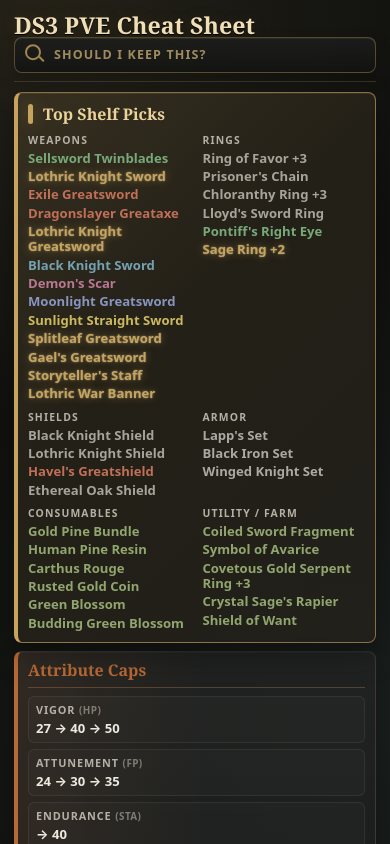
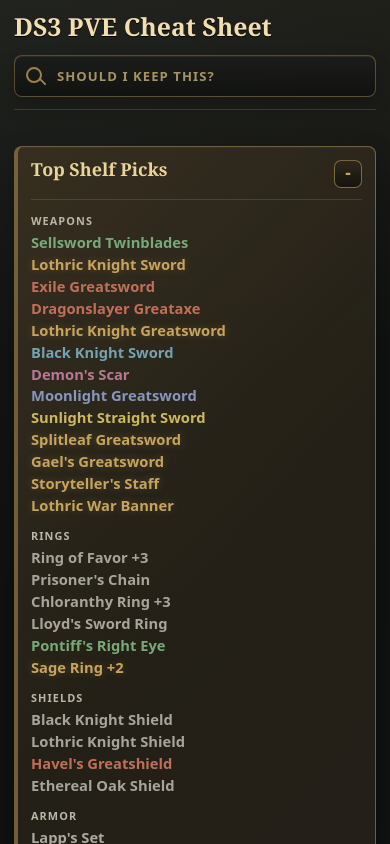
Before and after one commit to Morgpo/ds3-cheat-sheet, a React (Vite) app: page / in a window 390 px wide. Shown: the top 844 px of the page. Built offline with nearby package versions, Linux system fonts and the light colour scheme.

Commit message:
Refactor DS3 cheat sheet layout and polish responsive styling

```diff
--- a/src/App.jsx
+++ b/src/App.jsx
@@ -146,7 +146,7 @@
 
       <SearchStatus query={search.trim()} />
 
-      <div className="feature-stack" hidden={featureStackHidden}>
+      <section aria-label="Featured reference panels" className="feature-grid" hidden={featureStackHidden}>
         {featureSections.map((section) => (
           <SectionRenderer
             key={section.id}
@@ -156,9 +156,9 @@
             topShelfItems={topShelfItems}
           />
         ))}
-      </div>
+      </section>
 
-      <section aria-label="Build and category columns" className="main-grid">
+      <section aria-label="Build and category cards" className="build-grid">
         {(cheatSheet.sections.main || []).map((section) => (
           <SectionRenderer
             key={section.id}
@@ -170,7 +170,7 @@
         ))}
       </section>
 
-      <section aria-label="Lower utility sections" className="lower-board">
+      <section aria-label="Lower utility sections" className="utility-grid">
         {(cheatSheet.sections.lower || []).map((section) => (
           <SectionRenderer
             key={section.id}
@@ -230,27 +230,14 @@
 function InteractiveSection({ children, className, collapsed, onCollapse, section }) {
   const accent = THEME_VAR[section.theme] || THEME_VAR.neutral;
 
-  function handleKeyDown(event) {
-    if (event.key === "Enter" || event.key === " ") {
-      event.preventDefault();
-      onCollapse(section.id);
-    }
-  }
-
   return (
     <section
-      aria-expanded={!collapsed}
       aria-labelledby={`${section.id}-title`}
       className={`${className}${section.isSearchHidden ? " search-hidden" : ""}`}
       hidden={collapsed}
-      onClick={() => onCollapse(section.id)}
-      onKeyDown={handleKeyDown}
-      role="button"
       style={{ "--accent": accent }}
-      tabIndex={collapsed ? -1 : 0}
-      title={`Hide ${section.title}`}
     >
-      {children}
+      {children({ onCollapse: () => onCollapse(section.id) })}
     </section>
   );
 }
@@ -263,9 +250,12 @@
       onCollapse={onCollapse}
       section={section}
     >
-      <div className="section-title">
+      {({ onCollapse: hideSection }) => (
+        <>
+          <header className="section-title">
             <h2 id={`${section.id}-title`}>{section.title}</h2>
-      </div>
+            <CollapseButton onCollapse={hideSection} section={section} />
+          </header>
           <div className="top-grid">
             {section.groups.map((group) => (
               <ItemGroup
@@ -276,6 +266,8 @@
               />
             ))}
           </div>
+        </>
+      )}
     </InteractiveSection>
   );
 }
@@ -293,8 +285,13 @@
       onCollapse={onCollapse}
       section={section}
     >
+      {({ onCollapse: hideSection }) => (
+        <>
           <header className="card-head">
+            <div className="card-title-row">
               <h2 id={`${section.id}-title`}>{section.title}</h2>
+              <CollapseButton onCollapse={hideSection} section={section} />
+            </div>
             {section.description ? <p className="card-desc">{section.description}</p> : null}
           </header>
           <div className="card-groups">
@@ -307,6 +304,8 @@
               />
             ))}
           </div>
+        </>
+      )}
     </InteractiveSection>
   );
 }
@@ -343,8 +342,13 @@
       onCollapse={onCollapse}
       section={section}
     >
+      {({ onCollapse: hideSection }) => (
+        <>
           <header className="card-head">
+            <div className="card-title-row">
               <h2 id={`${section.id}-title`}>{section.title}</h2>
+              <CollapseButton onCollapse={hideSection} section={section} />
+            </div>
           </header>
           <div className="caps-grid">
             {section.rows.map((row, index) => (
@@ -356,7 +360,23 @@
             ))}
             {section.note ? <CapNote note={section.note} /> : null}
           </div>
+        </>
+      )}
     </InteractiveSection>
+  );
+}
+
+function CollapseButton({ onCollapse, section }) {
+  return (
+    <button
+      aria-label={`Hide ${section.title}`}
+      className="collapse-button"
+      onClick={onCollapse}
+      title={`Hide ${section.title}`}
+      type="button"
+    >
+      <span aria-hidden="true">-</span>
+    </button>
   );
 }
 
--- a/src/styles.css
+++ b/src/styles.css
@@ -1,14 +1,15 @@
 :root {
-  --bg: #10110f;
-  --bg-2: #171915;
-  --panel: rgba(27, 30, 28, 0.93);
-  --panel-strong: rgba(34, 37, 34, 0.97);
-  --line: rgba(214, 191, 145, 0.18);
-  --line-soft: rgba(238, 232, 219, 0.09);
+  --bg: #0f1110;
+  --bg-2: #171916;
+  --panel: rgba(27, 30, 28, 0.94);
+  --panel-strong: rgba(34, 36, 32, 0.96);
+  --panel-soft: rgba(255, 255, 255, 0.025);
+  --line: rgba(216, 197, 153, 0.18);
+  --line-soft: rgba(238, 232, 219, 0.1);
   --text: #ece9df;
-  --muted: #b5b0a5;
-  --dim: #807c73;
-  --shadow: rgba(0, 0, 0, 0.34);
+  --muted: #bbb6aa;
+  --dim: #868176;
+  --shadow: rgba(0, 0, 0, 0.3);
   --c-top-shelf: #c7a45e;
   --c-neutral: #a7a49c;
   --c-quality: #75a2b0;
@@ -23,124 +24,132 @@
   --c-caps: #b86a36;
 }
 
-* { box-sizing: border-box; }
+* {
+  box-sizing: border-box;
+}
 
-html { min-height: 100%; }
+html {
+  min-height: 100%;
+}
 
 body {
   margin: 0;
   color: var(--text);
   background:
-    radial-gradient(circle at 8% 0%, rgba(199, 164, 94, 0.11), transparent 26rem),
-    radial-gradient(circle at 92% 12%, rgba(117, 162, 176, 0.08), transparent 28rem),
-    linear-gradient(180deg, var(--bg), var(--bg-2) 64%, #0c0d0b);
+    linear-gradient(180deg, rgba(199, 164, 94, 0.07), transparent 22rem),
+    linear-gradient(145deg, rgba(117, 162, 176, 0.055), transparent 32rem),
+    linear-gradient(180deg, var(--bg), var(--bg-2) 68%, #0b0d0b);
   font-family: ui-sans-serif, system-ui, -apple-system, BlinkMacSystemFont, "Segoe UI", sans-serif;
   letter-spacing: 0;
 }
 
+button,
+input {
+  font: inherit;
+}
+
 .board {
-  width: min(1760px, 100%);
+  width: min(1480px, 100%);
   margin: 0 auto;
-  padding: clamp(10px, 1.7vw, 24px);
-  padding-bottom: 82px;
-  display: grid;
-  grid-template-columns: repeat(auto-fit, minmax(min(250px, 100%), 1fr));
-  gap: 8px;
-  align-items: start;
+  padding: clamp(14px, 2vw, 28px);
+  padding-bottom: 88px;
 }
 
 .masthead {
-  grid-column: 1 / -1;
-  display: flex;
+  display: grid;
+  grid-template-columns: minmax(0, 1fr) minmax(260px, 380px);
   align-items: end;
-  justify-content: space-between;
   gap: 16px;
-  margin-bottom: 2px;
-  padding-bottom: 8px;
+  margin-bottom: 8px;
+  padding-bottom: 12px;
   border-bottom: 1px solid var(--line);
 }
 
-h1, h2, h3, p, dl, dd { margin: 0; }
+h1,
+h2,
+h3,
+p,
+dl,
+dd {
+  margin: 0;
+}
 
 h1 {
+  color: #f1dfb2;
   font-family: Georgia, "Times New Roman", serif;
-  font-size: clamp(1.45rem, 2.4vw, 2.45rem);
-  line-height: 0.98;
+  font-size: clamp(1.55rem, 2.3vw, 2.55rem);
   font-weight: 700;
-  color: #f0dfb7;
-  text-shadow: 0 1px 0 #000, 0 0 18px rgba(199, 164, 94, 0.14);
+  line-height: 1;
+  text-shadow: 0 1px 0 #000;
 }
 
 .search-wrap {
   position: relative;
-  flex: 0 1 320px;
+  width: 100%;
 }
 
 .search-wrap::before {
   content: "";
   position: absolute;
-  left: 11px;
+  left: 12px;
   top: 50%;
   width: 12px;
   height: 12px;
   border: 2px solid var(--c-top-shelf);
   border-radius: 50%;
-  transform: translateY(-55%);
-  opacity: 0.78;
+  transform: translateY(-56%);
+  opacity: 0.76;
   pointer-events: none;
 }
 
 .search-wrap::after {
   content: "";
   position: absolute;
-  left: 24px;
+  left: 25px;
   top: calc(50% + 5px);
-  width: 7px;
+  width: 8px;
   height: 2px;
   border-radius: 99px;
   background: var(--c-top-shelf);
   transform: rotate(45deg);
-  opacity: 0.78;
+  opacity: 0.76;
   pointer-events: none;
 }
 
 .drop-search {
   width: 100%;
-  min-width: min(320px, 100%);
-  height: 36px;
-  border: 1px solid rgba(199, 164, 94, 0.36);
+  height: 42px;
+  border: 1px solid rgba(199, 164, 94, 0.38);
   border-radius: 8px;
-  padding: 0 12px 0 39px;
+  padding: 0 14px 0 42px;
   color: var(--text);
   background:
-    linear-gradient(180deg, rgba(255,255,255,0.04), transparent),
-    rgba(19, 20, 18, 0.86);
-  box-shadow: inset 0 1px 0 rgba(255, 236, 181, 0.07), 0 8px 18px rgba(0,0,0,0.18);
-  font: 650 0.78rem/1 ui-sans-serif, system-ui, -apple-system, BlinkMacSystemFont, "Segoe UI", sans-serif;
-  letter-spacing: 0.02em;
+    linear-gradient(180deg, rgba(255, 255, 255, 0.045), transparent),
+    rgba(17, 18, 16, 0.9);
+  box-shadow: inset 0 1px 0 rgba(255, 236, 181, 0.07), 0 8px 18px rgba(0, 0, 0, 0.18);
+  font-size: 0.82rem;
+  font-weight: 700;
 }
 
 .drop-search::placeholder {
-  color: color-mix(in srgb, var(--c-top-shelf) 72%, var(--muted));
+  color: color-mix(in srgb, var(--c-top-shelf) 68%, var(--muted));
   text-transform: uppercase;
-  letter-spacing: 0.09em;
-  opacity: 0.8;
+  letter-spacing: 0.08em;
+  opacity: 0.84;
 }
 
 .drop-search:focus {
   outline: 2px solid color-mix(in srgb, var(--c-top-shelf) 62%, white);
   outline-offset: 2px;
-  border-color: rgba(199, 164, 94, 0.68);
+  border-color: rgba(199, 164, 94, 0.7);
 }
 
 .search-status {
-  grid-column: 1 / -1;
-  display: none;
-  margin-top: -2px;
-  padding: 2px 1px 4px;
+  min-height: 20px;
+  margin-bottom: 8px;
   color: var(--muted);
-  font-size: 0.74rem;
-  line-height: 1.25;
+  font-size: 0.78rem;
+  line-height: 1.35;
 }
 
 .search-status strong {
@@ -148,75 +157,186 @@
   font-weight: 780;
 }
 
-.searching .search-status {
-  display: block;
+.feature-grid,
+.build-grid,
+.utility-grid {
+  display: grid;
+  align-items: start;
+  gap: 12px;
+}
+
+.feature-grid {
+  grid-template-columns: minmax(0, 1.25fr) minmax(360px, 0.75fr);
+  margin-bottom: 14px;
+}
+
+.searching .feature-grid {
+  grid-template-columns: 1fr;
+}
+
+.build-grid {
+  grid-template-columns: repeat(auto-fit, minmax(min(340px, 100%), 1fr));
+  margin-bottom: 14px;
+}
+
+.utility-grid {
+  grid-template-columns: repeat(auto-fit, minmax(min(340px, 100%), 1fr));
+}
+
+.feature-grid[hidden],
+.collapse-dock[hidden],
+[hidden] {
+  display: none !important;
 }
 
 .search-hidden {
   display: none !important;
 }
 
-.feature-stack {
+.top-shelf,
+.board-card {
+  --accent: var(--c-neutral);
   min-width: 0;
-  align-self: start;
-  display: grid;
-  gap: 8px;
+  border: 1px solid var(--line-soft);
+  border-left: 4px solid var(--accent);
+  border-radius: 8px;
+  background:
+    linear-gradient(180deg, rgba(255, 255, 255, 0.032), transparent 24%),
+    linear-gradient(90deg, color-mix(in srgb, var(--accent) 9%, transparent), transparent 55%),
+    var(--panel);
+  box-shadow: 0 12px 28px var(--shadow), inset 0 1px 0 rgba(255, 255, 255, 0.035);
 }
 
 .top-shelf {
   --accent: var(--c-top-shelf);
-  position: relative;
+  min-height: 100%;
+  padding: clamp(14px, 1.5vw, 18px);
+  border-color: rgba(199, 164, 94, 0.48);
+  background:
+    linear-gradient(135deg, rgba(199, 164, 94, 0.14), rgba(199, 164, 94, 0.035) 44%, rgba(255, 255, 255, 0.018)),
+    rgba(31, 28, 22, 0.94);
+}
+
+.board-card {
+  padding: 14px;
+}
+
+.top-shelf:hover,
+.board-card:hover {
+  border-color: color-mix(in srgb, var(--accent) 46%, var(--line-soft));
+}
+
+.section-title,
+.card-title-row {
+  display: flex;
+  align-items: start;
+  justify-content: space-between;
+  gap: 12px;
+}
+
+.section-title {
+  margin-bottom: 13px;
+  padding-bottom: 11px;
+  border-bottom: 1px solid rgba(199, 164, 94, 0.2);
+}
+
+.section-title h2,
+.card-head h2 {
   min-width: 0;
-  margin: 0;
-  padding: 10px;
-  border: 1px solid rgba(199, 164, 94, 0.62);
-  border-left: 4px solid var(--c-top-shelf);
-  border-radius: 8px;
+  font-family: Georgia, "Times New Roman", serif;
+  line-height: 1.08;
+}
+
+.section-title h2 {
+  color: #ead49b;
+  font-size: clamp(1.12rem, 1.5vw, 1.45rem);
+}
+
+.card-head {
+  margin-bottom: 12px;
+  padding-bottom: 10px;
+  border-bottom: 1px solid var(--line-soft);
+}
+
+.card-head h2 {
+  color: var(--accent);
+  font-size: 1.18rem;
+}
+
+.card-desc {
+  max-width: 44rem;
+  margin-top: 6px;
+  color: var(--muted);
+  font-size: 0.82rem;
+  line-height: 1.35;
+}
+
+.collapse-button {
+  flex: 0 0 auto;
+  width: 28px;
+  height: 28px;
+  display: grid;
+  place-items: center;
+  border: 1px solid color-mix(in srgb, var(--accent) 48%, var(--line-soft));
+  border-radius: 7px;
+  color: var(--accent);
   background:
-    linear-gradient(135deg, rgba(199, 164, 94, 0.15), rgba(199, 164, 94, 0.035) 42%, rgba(255,255,255,0.02)),
-    rgba(31, 28, 22, 0.93);
-  box-shadow: 0 12px 30px var(--shadow), inset 0 1px 0 rgba(255, 236, 181, 0.08);
+    linear-gradient(180deg, color-mix(in srgb, var(--accent) 14%, transparent), transparent),
+    rgba(16, 17, 15, 0.82);
   cursor: pointer;
 }
 
-.section-title {
-  display: flex;
-  align-items: center;
-  gap: 10px;
-  margin-bottom: 8px;
+.collapse-button span {
+  transform: translateY(-1px);
+  font-size: 1.08rem;
+  font-weight: 800;
+  line-height: 1;
 }
 
-.section-title::before {
-  content: "";
-  width: 5px;
-  height: 20px;
-  border-radius: 99px;
-  background: var(--c-top-shelf);
-  box-shadow: 0 0 16px rgba(199, 164, 94, 0.34);
+.collapse-button:hover {
+  border-color: color-mix(in srgb, var(--accent) 66%, white);
+  background:
+    linear-gradient(180deg, color-mix(in srgb, var(--accent) 22%, transparent), transparent),
+    rgba(24, 25, 22, 0.95);
 }
 
-.section-title h2 {
-  font-family: Georgia, "Times New Roman", serif;
-  font-size: clamp(1rem, 1.45vw, 1.3rem);
-  color: #ead49b;
+.collapse-button:focus-visible,
+.dock-button:focus-visible,
+.drop-search:focus-visible {
+  outline: 2px solid color-mix(in srgb, var(--accent, var(--c-top-shelf)) 70%, white);
+  outline-offset: 2px;
 }
 
 .top-grid {
   display: grid;
-  grid-template-columns: repeat(auto-fit, minmax(min(132px, 100%), 1fr));
-  gap: 7px 12px;
+  grid-template-columns: repeat(auto-fit, minmax(min(170px, 100%), 1fr));
+  gap: 14px 22px;
 }
 
-.top-group, .group {
+.card-groups {
+  display: grid;
+  grid-template-columns: repeat(auto-fit, minmax(min(150px, 100%), 1fr));
+  gap: 14px 18px;
+  align-items: start;
+}
+
+.compact-card .card-groups {
+  grid-template-columns: repeat(auto-fit, minmax(min(170px, 100%), 1fr));
+}
+
+.top-group,
+.group {
   min-width: 0;
 }
 
-.top-group h3, .group h3 {
-  margin-bottom: 3px;
+.top-group h3,
+.group h3,
+.cap-note h3 {
+  margin-bottom: 6px;
   color: var(--muted);
-  font-size: 0.65rem;
-  font-weight: 750;
-  letter-spacing: 0.11em;
+  font-size: 0.68rem;
+  font-weight: 780;
+  letter-spacing: 0.1em;
   text-transform: uppercase;
 }
 
@@ -226,302 +346,297 @@
   padding: 0;
 }
 
-.top-group ul, .group ul {
+.top-group ul,
+.group ul {
   display: grid;
-  gap: 1px;
+  gap: 4px;
 }
 
 .item {
   position: relative;
-  padding: 1px 0;
   color: var(--text);
-  font-size: 0.82rem;
-  line-height: 1.17;
+  font-size: 0.9rem;
+  line-height: 1.22;
   overflow-wrap: anywhere;
 }
 
-.item::before {
-  content: none;
-}
-
-.use-accent { color: var(--accent); }
-.style-top-shelf { color: var(--c-top-shelf); }
 .top-shelf .item {
   font-weight: 760;
 }
-.top-shelf .style-top-shelf {
-  font-weight: 800;
-  text-shadow: 0 0 10px rgba(199, 164, 94, 0.45), 0 0 2px rgba(255, 239, 196, 0.45);
-}
+
+.style-top-shelf,
+.top-shelf .style-top-shelf,
 .board-card .top-pick-match {
   color: var(--c-top-shelf);
-  font-weight: inherit;
-  text-shadow: 0 0 10px rgba(199, 164, 94, 0.42), 0 0 2px rgba(255, 239, 196, 0.38);
-}
-.style-neutral { color: var(--c-neutral); }
-.style-quality { color: var(--c-quality); }
-.style-strength { color: var(--c-strength); }
-.style-dexterity { color: var(--c-dexterity); }
-.style-sorcery { color: var(--c-sorcery); }
-.style-faith { color: var(--c-faith); }
-.style-pyromancy-dark { color: var(--c-pyromancy-dark); }
-.style-luck-bleed { color: var(--c-luck-bleed); }
-.style-armor { color: var(--c-armor); }
-.style-consumables { color: var(--c-consumables); }
-
-.main-grid {
-  display: contents;
+  font-weight: 760;
+  text-shadow: 0 0 8px rgba(199, 164, 94, 0.28);
 }
 
-.board-card {
-  --accent: var(--c-neutral);
-  min-width: 0;
-  align-self: start;
-  padding: 10px;
-  border: 1px solid var(--line-soft);
-  border-left: 4px solid var(--accent);
-  border-radius: 8px;
-  background:
-    linear-gradient(180deg, rgba(255,255,255,0.032), transparent 26%),
-    linear-gradient(90deg, color-mix(in srgb, var(--accent) 10%, transparent), transparent 54%),
-    var(--panel);
-  box-shadow: 0 10px 24px rgba(0,0,0,0.24), inset 0 1px 0 rgba(255,255,255,0.035);
-  cursor: pointer;
-  transition: transform 140ms ease, border-color 140ms ease, background-color 140ms ease;
+.style-neutral {
+  color: var(--c-neutral);
 }
 
-.board-card:hover, .top-shelf:hover {
-  border-color: color-mix(in srgb, var(--accent) 56%, var(--line-soft));
-  transform: translateY(-1px);
+.style-quality {
+  color: var(--c-quality);
 }
 
-.board-card:focus-visible, .top-shelf:focus-visible, .dock-button:focus-visible {
-  outline: 2px solid color-mix(in srgb, var(--accent) 72%, white);
-  outline-offset: 2px;
+.style-strength {
+  color: var(--c-strength);
 }
 
-.card-head {
-  margin-bottom: 8px;
-  padding-bottom: 7px;
-  border-bottom: 1px solid var(--line-soft);
+.style-dexterity {
+  color: var(--c-dexterity);
 }
 
-.card-head h2 {
-  color: var(--accent);
-  font-family: Georgia, "Times New Roman", serif;
-  font-size: 1rem;
-  line-height: 1.1;
+.style-sorcery {
+  color: var(--c-sorcery);
 }
 
-.card-desc {
-  margin-top: 4px;
-  color: var(--muted);
-  font-size: 0.72rem;
-  line-height: 1.22;
+.style-faith {
+  color: var(--c-faith);
 }
 
-.card-groups {
-  display: grid;
-  grid-template-columns: repeat(auto-fit, minmax(min(118px, 100%), 1fr));
-  gap: 8px 10px;
-  align-items: start;
+.style-pyromancy-dark {
+  color: var(--c-pyromancy-dark);
 }
 
-.lower-board {
-  display: contents;
+.style-luck-bleed {
+  color: var(--c-luck-bleed);
 }
 
-.compact-card .card-groups {
-  grid-template-columns: repeat(auto-fit, minmax(min(136px, 100%), 1fr));
-  gap: 8px 10px;
+.style-armor {
+  color: var(--c-armor);
+}
+
+.style-consumables {
+  color: var(--c-consumables);
 }
 
 .neutral-card {
   background:
-    linear-gradient(180deg, rgba(255,255,255,0.028), transparent 28%),
-    linear-gradient(90deg, rgba(167, 164, 156, 0.10), transparent 48%),
+    linear-gradient(180deg, rgba(255, 255, 255, 0.03), transparent 28%),
+    linear-gradient(90deg, rgba(167, 164, 156, 0.09), transparent 48%),
     var(--panel);
 }
 
 .caps-card {
   --accent: var(--c-caps);
   background:
-    linear-gradient(180deg, rgba(255,255,255,0.028), transparent 28%),
-    linear-gradient(90deg, rgba(184, 106, 54, 0.11), transparent 52%),
+    linear-gradient(180deg, rgba(255, 255, 255, 0.03), transparent 28%),
+    linear-gradient(90deg, rgba(184, 106, 54, 0.1), transparent 52%),
     var(--panel);
 }
 
 .caps-card .card-head {
-  margin-bottom: 8px;
-  padding-bottom: 7px;
-  border-bottom: 1px solid color-mix(in srgb, var(--c-caps) 28%, var(--line-soft));
-}
-
-.caps-card .card-head::before {
-  content: none;
+  border-bottom-color: color-mix(in srgb, var(--c-caps) 26%, var(--line-soft));
 }
 
 .caps-card .card-head h2 {
   color: var(--c-caps);
-  font-size: 1rem;
 }
 
 .caps-grid {
   display: grid;
   grid-template-columns: repeat(2, minmax(0, 1fr));
-  gap: 6px;
+  gap: 8px;
 }
 
 .cap-row {
   display: grid;
   grid-template-columns: minmax(0, 1fr) auto;
   align-items: baseline;
-  gap: 8px;
-  padding: 5px 7px;
-  border: 1px solid rgba(238, 232, 219, 0.07);
-  border-radius: 6px;
-  background: rgba(255, 255, 255, 0.018);
+  gap: 10px;
+  min-height: 38px;
+  padding: 7px 9px;
+  border: 1px solid rgba(238, 232, 219, 0.075);
+  border-radius: 7px;
+  background: var(--panel-soft);
 }
 
 .cap-label {
   color: var(--muted);
-  font-size: 0.68rem;
+  font-size: 0.7rem;
   font-weight: 760;
-  letter-spacing: 0.08em;
+  letter-spacing: 0.075em;
   text-transform: uppercase;
 }
 
 .cap-label small {
   color: var(--dim);
-  font-size: 0.62rem;
-  letter-spacing: 0.04em;
+  font-size: 0.64rem;
+  letter-spacing: 0.035em;
 }
 
 .cap-value {
   color: var(--text);
-  font-size: 0.82rem;
-  font-weight: 720;
+  font-size: 0.86rem;
+  font-weight: 740;
+  text-align: right;
   white-space: nowrap;
 }
 
 .cap-note {
   grid-column: 1 / -1;
   margin-top: 2px;
-  padding: 7px;
+  padding: 9px 2px 0;
   border-top: 1px solid rgba(238, 232, 219, 0.08);
-}
-
-.cap-note h3 {
-  margin-bottom: 4px;
-  color: var(--muted);
-  font-size: 0.65rem;
-  font-weight: 750;
-  letter-spacing: 0.11em;
-  text-transform: uppercase;
 }
 
 .cap-note p {
   color: var(--muted);
-  font-size: 0.76rem;
-  line-height: 1.25;
+  font-size: 0.8rem;
+  line-height: 1.35;
 }
 
 .collapse-dock {
   position: fixed;
   left: 50%;
-  bottom: 12px;
+  bottom: 14px;
   z-index: 20;
+  max-width: calc(100vw - 24px);
   transform: translateX(-50%);
-  max-width: calc(100vw - 24px);
-}
-
-.collapse-dock[hidden] {
-  display: none;
 }
 
 .dock-track {
   display: flex;
-  gap: 6px;
+  gap: 7px;
   max-width: min(980px, calc(100vw - 24px));
   overflow-x: auto;
-  padding: 7px;
+  padding: 8px;
   border: 1px solid rgba(238, 232, 219, 0.16);
   border-radius: 8px;
-  background: rgba(19, 20, 18, 0.94);
-  box-shadow: 0 10px 32px rgba(0,0,0,0.36);
+  background: rgba(17, 18, 16, 0.95);
+  box-shadow: 0 12px 34px rgba(0, 0, 0, 0.38);
 }
 
 .dock-button {
   flex: 0 0 auto;
-  width: 40px;
-  height: 34px;
+  min-width: 42px;
+  height: 36px;
   display: grid;
   place-items: center;
   border: 1px solid color-mix(in srgb, var(--accent) 58%, rgba(238, 232, 219, 0.16));
   border-radius: 7px;
   color: var(--text);
   background:
-    linear-gradient(180deg, color-mix(in srgb, var(--accent) 24%, transparent), transparent),
-    rgba(37, 39, 35, 0.96);
-  font: 750 0.66rem/1 ui-sans-serif, system-ui, -apple-system, BlinkMacSystemFont, "Segoe UI", sans-serif;
+    linear-gradient(180deg, color-mix(in srgb, var(--accent) 22%, transparent), transparent),
+    rgba(34, 36, 32, 0.96);
+  font-size: 0.68rem;
+  font-weight: 780;
   letter-spacing: 0.04em;
   cursor: pointer;
 }
 
-.dock-icon {
-  width: 18px;
-  height: 18px;
-  color: var(--accent);
-  filter: drop-shadow(0 0 8px color-mix(in srgb, var(--accent) 42%, transparent));
-}
-
-.dock-text {
-  color: var(--accent);
+.dock-button:hover {
+  border-color: color-mix(in srgb, var(--accent) 70%, white);
 }
 
 .board-error {
-  grid-column: 1 / -1;
-  padding: 12px;
+  padding: 14px;
   border: 1px solid rgba(199, 164, 94, 0.4);
   border-radius: 8px;
   color: var(--text);
-  background: rgba(31, 28, 22, 0.93);
+  background: rgba(31, 28, 22, 0.94);
 }
 
 .board-error strong {
   color: var(--c-top-shelf);
 }
 
-@media (min-width: 780px) {
-  .feature-stack {
-    grid-column: span 2;
+@media (min-width: 1180px) {
+  .build-grid {
+    grid-template-columns: repeat(3, minmax(0, 1fr));
+  }
+
+  .utility-grid {
+    grid-template-columns: repeat(2, minmax(0, 1fr));
   }
 }
 
-@media (max-width: 680px) {
+@media (max-width: 1040px) {
+  .feature-grid {
+    grid-template-columns: 1fr;
+  }
+}
+
+@media (max-width: 760px) {
+  .board {
+    padding: 14px;
+    padding-bottom: 86px;
+  }
+
   .masthead {
+    grid-template-columns: 1fr;
+    align-items: start;
+  }
+
+  .drop-search {
+    min-width: 0;
+  }
+
+  .feature-grid,
+  .build-grid,
+  .utility-grid {
+    grid-template-columns: 1fr;
+    gap: 10px;
+  }
+
+  .top-shelf,
+  .board-card {
+    padding: 13px;
+  }
+
+  .top-grid,
+  .card-groups,
+  .compact-card .card-groups {
+    grid-template-columns: 1fr;
+    gap: 13px;
+  }
+
+  .item {
+    font-size: 0.92rem;
+  }
+
+  .caps-grid {
+    grid-template-columns: 1fr;
+  }
+
+  .cap-row {
+    grid-template-columns: minmax(0, 1fr);
+    gap: 3px;
+  }
+
+  .cap-value {
+    text-align: left;
+    white-space: normal;
+  }
+}
+
+@media print {
+  body {
+    background: #08090d;
+  }
+
+  .board {
+    width: 100%;
+    padding: 12px;
+  }
+
+  .feature-grid,
+  .build-grid,
+  .utility-grid {
     display: block;
   }
 
-  .search-wrap {
-    margin-top: 8px;
+  .board-card,
+  .top-shelf {
+    break-inside: avoid;
+    box-shadow: none;
+    margin-bottom: 8px;
   }
 
-  .drop-search { min-width: 0; }
-
-  .board { padding: 14px; }
-  .top-shelf, .board-card { border-radius: 8px; }
-  .caps-grid { grid-template-columns: 1fr; }
-  .cap-row {
-    grid-template-columns: 1fr;
-    gap: 2px;
+  .collapse-button,
+  .collapse-dock {
+    display: none !important;
   }
-  .cap-value { white-space: normal; }
 }
-
-@media print {
-  body { background: #08090d; }
-  .board { width: 100%; padding: 12px; display: block; }
-  .board-card, .top-shelf { box-shadow: none; break-inside: avoid; margin-bottom: 8px; }
-  .collapse-dock { display: none !important; }
-}
```
Lines whose indentation alone changed are shown as unchanged.
